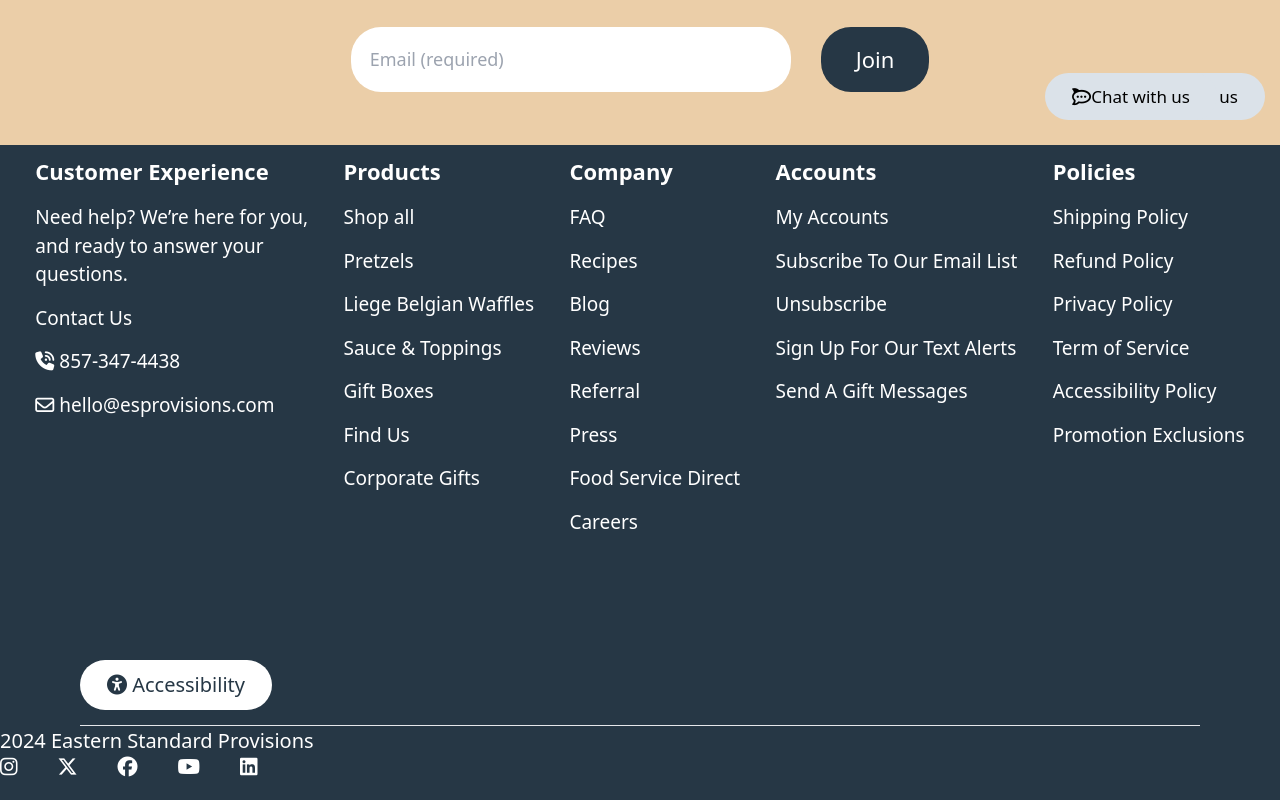
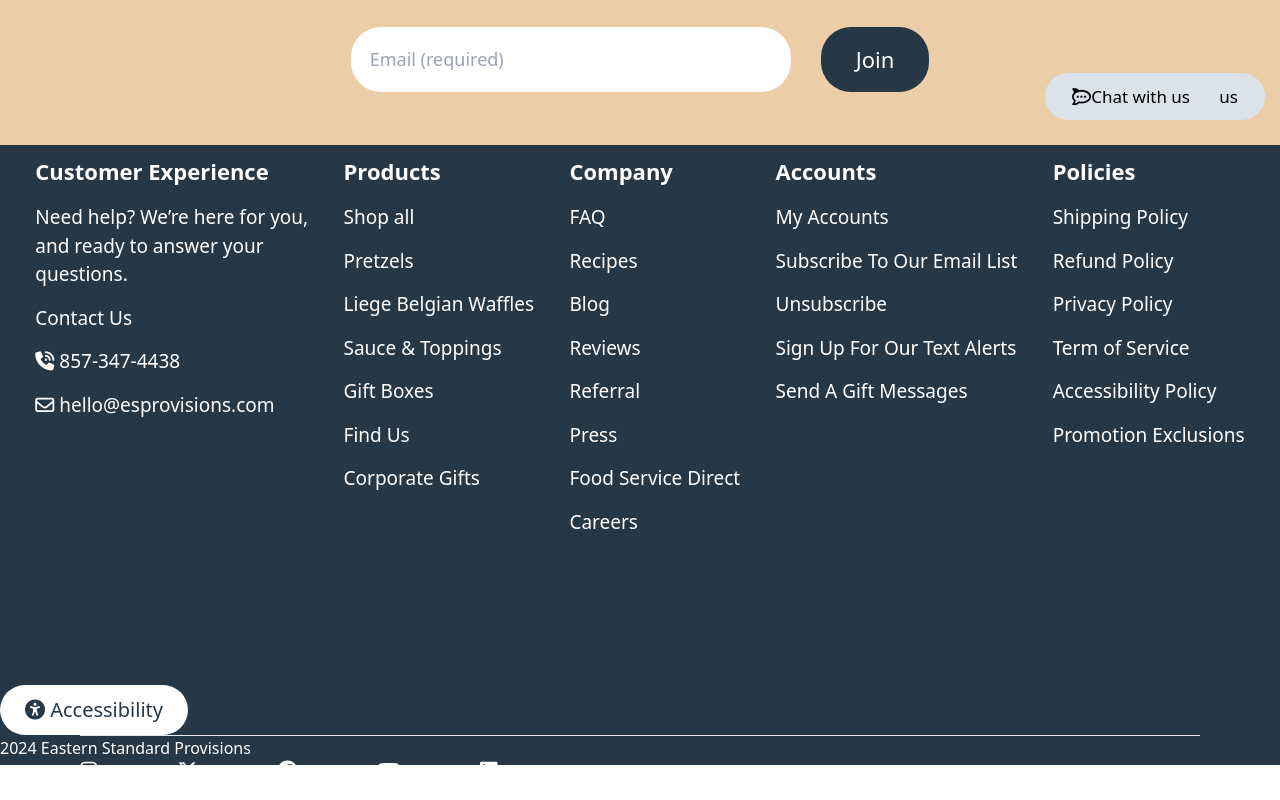
Before and after one commit to sakshixjain/ecommerce-website--frontend-project, a React (Vite) app: page /Chat in a window 1280 px wide. Shown: the part 629-1429 px from the top of the page. Built offline with nearby package versions, Linux system fonts and the light colour scheme.

Commit message:
Update index.css

```diff
--- a/src/index.css
+++ b/src/index.css
@@ -312,23 +312,23 @@
         justify-content: space-evenly;
 
     }
-
       .foot-panel2{
         background-color:#263745 ;
         color: white;
-        height: 155px;
+        height: 120px;
       }
       .shop3{
         background-color:white ;
         color: #263745;
         padding: 10px;
-        padding-left: 27px;
-        padding-right: 27px;
+        padding-left: 25px;
+        padding-right: 25px;
         border-radius: 30px;
         border: none;
         font-size: 20px;
         font-weight: 500;
-        margin: 15px; margin-left: 80px;
+        margin-top: 40px;
+
 
     }
     .shop4{
@@ -347,15 +347,18 @@
 
     }
 
-    .icon p{
-        display: flex;
+    .icon-p{
+        text-align: right;
+        margin-top: 20px;
+       margin-right: 80px;
        font-size: 20px;
     }
     .ic{
         justify-content:right;
          font-size: 20px;
-        margin-right: 40px;
-        align-items:end;
+         margin-left: 80px;
+
+    text-align: right;
     }
    .h1:hover {
         color: rgb(148, 3, 3);
```
